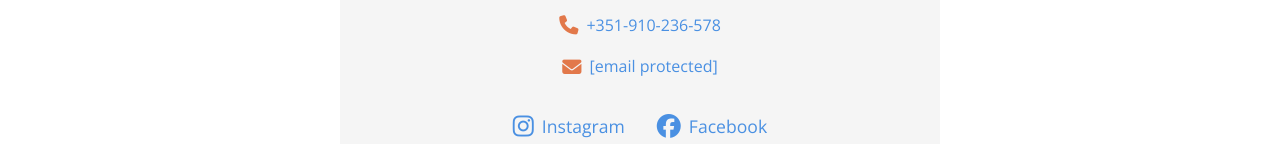
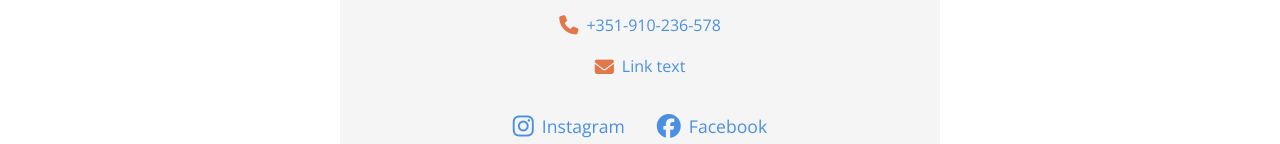
Before and after one commit to PetCarePorto/petcareporto.github.io, a plain HTML site: page index.html in a window 1280 px wide. Shown: the part 1897-2041 px from the top of the page. Drawn offline with nearby package versions, Linux system fonts and the light colour scheme.

Commit message:
Update index.html

```diff
--- a/index.html
+++ b/index.html
@@ -77,7 +77,7 @@
       </div>
       <div class="contact-item">
         <i class="fas fa-envelope"></i>
-        <a href="/cdn-cgi/l/email-protection#1e6e7b6a6d776a6a7770796e716c6a7169776a767277707a6d7f675e79737f7772307d7173"><span class="__cf_email__" data-cfemail="9aeaffeee9f3eeeef3f4fdeaf5e8eef5edf3eef2f6f3f4fee9fbe3dafdf7fbf3f6b4f9f5f7">[email&#160;protected]</span></a>
+        <a href="mailto:petsittingportowithlindsay@gmail.com">Link text</a>
       </div>
       <div class="social-links">
         <a href="https://www.instagram.com/petsitting_porto_with_lindsay/" target="_blank" class="social-link">
```
